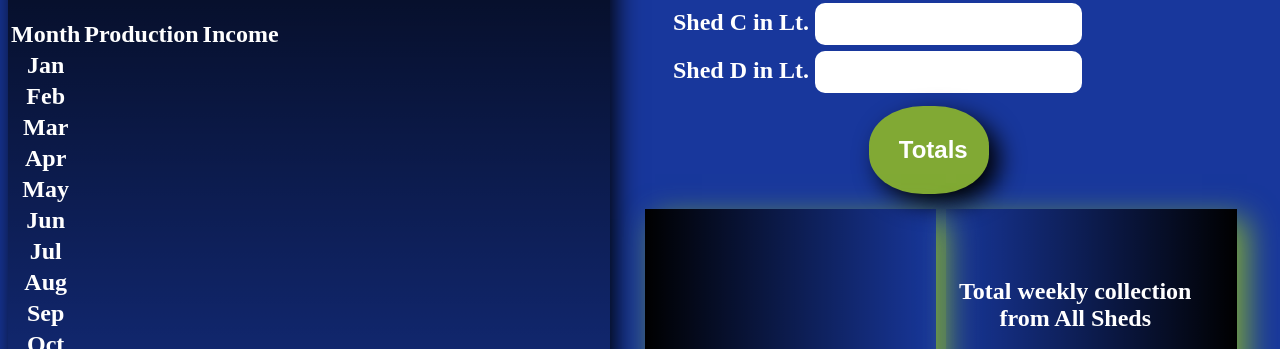
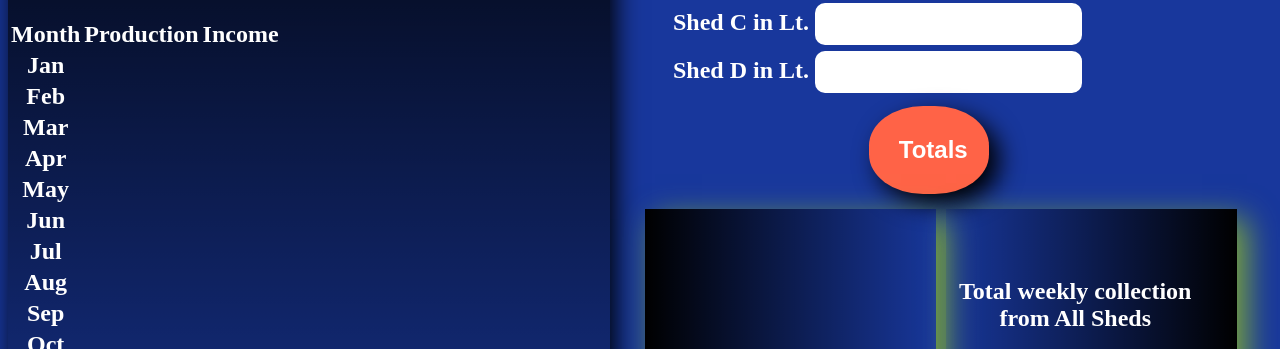
Before and after one commit to GeoffreyMokua/Dairy-Business, a plain HTML site: page index.html in a window 1280 px wide. Shown: the part 451-800 px from the top of the page. Drawn offline with Linux system fonts and the light colour scheme.

Commit message:
changing the background color of the button totals

```diff
--- a/style.css
+++ b/style.css
@@ -102,7 +102,7 @@ header {
         border-radius: 45%;
         padding: 30px;
         border: none;
-        background-color: #81a934;
+        background-color:tomato;
         color: white;
         font-size: 24px;
         font-weight: bold;
```
